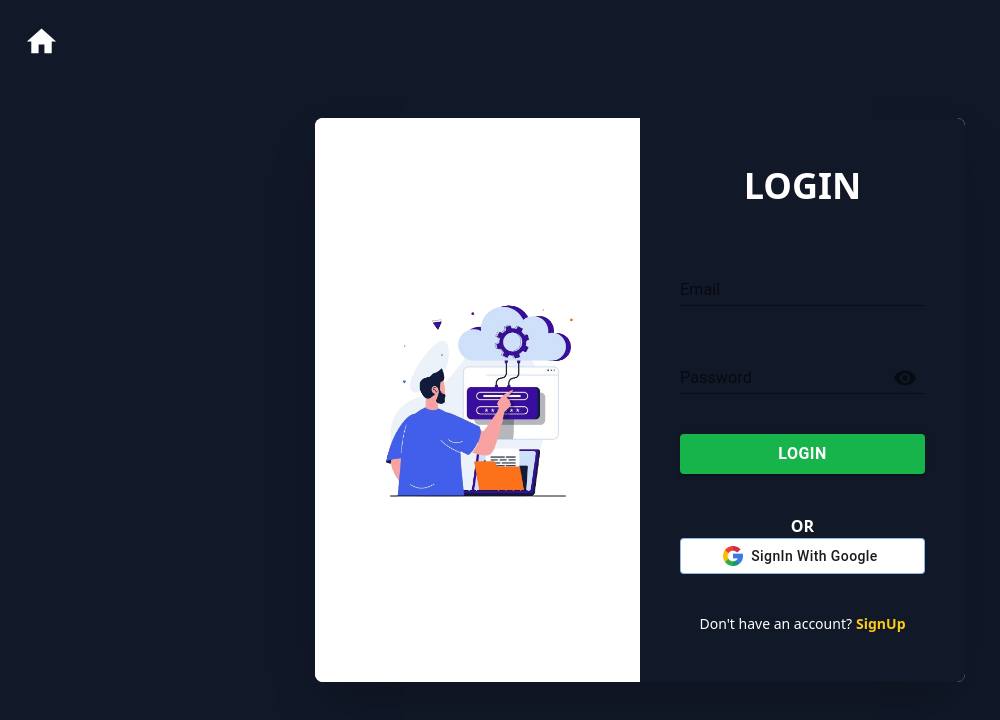
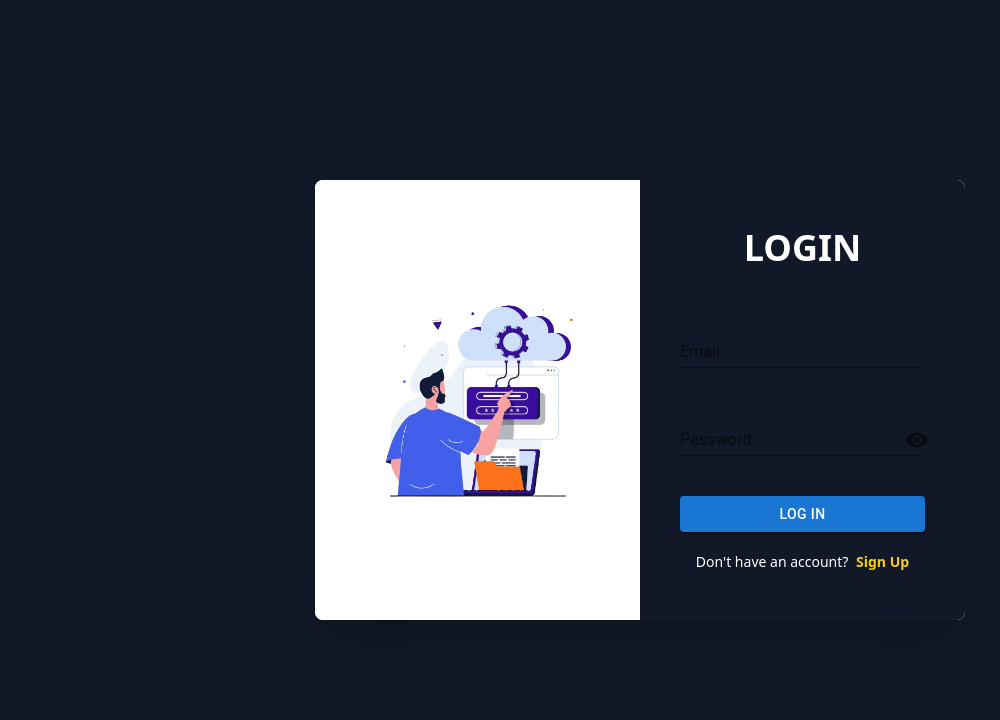
Before and after one commit to Madhavaraj7/WorkNet, a React (Vite) app in the folder Frontend/: page /login in a window 1280 px wide. Shown: the top 720 px of the page, without its empty margins (0-1000 px from the left). Built offline with nearby package versions, Linux system fonts and the light colour scheme.

Commit message:
validation okay

```diff
--- a/Frontend/package.json
+++ b/Frontend/package.json
@@ -12,17 +12,21 @@
   "dependencies": {
     "@emotion/react": "^11.13.0",
     "@emotion/styled": "^11.13.0",
+    "@hookform/resolvers": "^3.9.0",
     "@mui/icons-material": "^5.16.6",
     "@mui/material": "^5.16.6",
     "@mui/styled-engine-sc": "^6.0.0-alpha.18",
     "axios": "^1.7.3",
     "firebase": "^10.12.5",
+    "formik": "^2.4.6",
     "react": "^18.3.1",
     "react-dom": "^18.3.1",
+    "react-hook-form": "^7.52.2",
     "react-responsive-carousel": "^3.2.23",
     "react-router-dom": "^6.26.0",
     "react-toastify": "^10.0.5",
-    "styled-components": "^6.1.12"
+    "styled-components": "^6.1.12",
+    "yup": "^1.4.0"
   },
   "devDependencies": {
     "@types/react": "^18.3.3",
--- a/Frontend/src/pages/Auth.tsx
+++ b/Frontend/src/pages/Auth.tsx
@@ -2,7 +2,6 @@ import {
   Button,
   FormControl,
   IconButton,
-  Input,
   InputAdornment,
   InputLabel,
   TextField,
@@ -29,38 +28,68 @@ interface AuthProps {
 }
 
 interface User {
-  username: string;
+  username?: string;
   email: string;
   password: string;
-  profileImage: string | File;
+  profileImage?: string | File;
 }
 
 const Auth: React.FC<AuthProps> = ({ insideSignup, setAdminEmail }) => {
-  const { setIsAuthorized }: any = useContext(
-    tokenAuthenticationContext
-  );
+  const { setIsAuthorized }: any = useContext(tokenAuthenticationContext);
   const [open, setOpen] = useState(false);
   const navigate = useNavigate();
   const [user, setUser] = useState<User>({
-    username: "",
     email: "",
     password: "",
-    profileImage: "",
   });
   const [preview, setPreview] = useState<string>("");
 
+  const validateForm = (
+    email: string,
+    password: string,
+    username?: string,
+    profileImage?: string | File
+  ) => {
+    if (insideSignup) {
+      if (!username || !email || !password) {
+        toast.info("Please fill the form completely!");
+        return false;
+      }
+    } else {
+      if (!email || !password) {
+        toast.info("Please fill the form completely!");
+        return false;
+      }
+    }
+
+    if (/\s/.test(email) || /\s/.test(password) || (username && /\s/.test(username))) {
+      toast.info("Fields should not contain spaces!");
+      return false;
+    }
+
+    const emailPattern = /^[^\s@]+@[^\s@]+\.[^\s@]+$/;
+    if (!emailPattern.test(email)) {
+      toast.info("Please enter a valid email address!");
+      return false;
+    }
+
+    if (insideSignup && (!profileImage || (typeof profileImage === 'string' && profileImage === UserPlaceHolder))) {
+      toast.info("Please upload a profile picture!");
+      return false;
+    }
+
+    return true;
+  };
+
   const handleSignUp = async () => {
     const { username, email, password, profileImage } = user;
-    if (!username || !email || !password) {
-      toast.info("Please fill the form completely!!!");
-      return;
-    }
+    if (!validateForm(email, password, username, profileImage)) return;
 
     const reqBody = new FormData();
-    reqBody.append("username", username);
+    reqBody.append("username", username || "");
     reqBody.append("email", email);
     reqBody.append("password", password);
-    reqBody.append("profileImage", preview ? profileImage : UserPlaceHolder);
+    reqBody.append("profileImage", preview ? (profileImage as File) : UserPlaceHolder);
     const reqHeader = {
       "Content-Type": preview ? "multipart/form-data" : "application/json",
     };
@@ -78,12 +107,10 @@ const Auth: React.FC<AuthProps> = ({ insideSignup, setAdminEmail }) => {
       toast.error("An error occurred during signup. Please try again.");
     }
   };
+
   const handleLogin = async () => {
     const { email, password } = user;
-    if (!email || !password) {
-      toast.info("Please fill the form Completely!!!");
-      return;
-    }
+    if (!validateForm(email, password)) return;
 
     try {
       setOpen(true);
@@ -107,6 +134,7 @@ const Auth: React.FC<AuthProps> = ({ insideSignup, setAdminEmail }) => {
       toast.error("An error occurred during login. Please try again.");
     }
   };
+
   useEffect(() => {
     if (user.profileImage instanceof File) {
       setPreview(URL.createObjectURL(user.profileImage));
@@ -188,11 +216,11 @@ const Auth: React.FC<AuthProps> = ({ insideSignup, setAdminEmail }) => {
             )}
             {insideSignup && (
               <TextField
-                value={user.username}
+                value={user.username || ""}
                 onChange={(e) => setUser({ ...user, username: e.target.value })}
                 type="text"
                 className="w-full"
-                id="standard-basic"
+                id="username"
                 label="Username"
                 variant="standard"
                 InputLabelProps={{
@@ -208,7 +236,7 @@ const Auth: React.FC<AuthProps> = ({ insideSignup, setAdminEmail }) => {
               onChange={(e) => setUser({ ...user, email: e.target.value })}
               type="email"
               className="w-full"
-              id="standard-basic"
+              id="email"
               label="Email"
               variant="standard"
               InputLabelProps={{
@@ -218,106 +246,78 @@ const Auth: React.FC<AuthProps> = ({ insideSignup, setAdminEmail }) => {
                 className: "text-white",
               }}
             />
-            <FormControl sx={{ width: "100%" }} variant="standard">
-              <InputLabel
-                htmlFor="standard-adornment-password"
-                className="text-white"
-              >
-                Password
-              </InputLabel>
-              <Input
+            <TextField
+              value={user.password}
               onChange={(e) => setUser({ ...user, password: e.target.value })}
-                value={user.password}
-                id="standard-adornment-password"
               type={showPassword ? "text" : "password"}
-                endAdornment={
+              id="password"
+              label="Password"
+              variant="standard"
+              InputLabelProps={{
+                className: "text-white",
+              }}
+              InputProps={{
+                endAdornment: (
                   <InputAdornment position="end">
                     <IconButton
                       aria-label="toggle password visibility"
                       onClick={handleClickShowPassword}
                       onMouseDown={handleMouseDownPassword}
-                      className="text-white"
+                      edge="end"
                     >
                       {showPassword ? <VisibilityOff /> : <Visibility />}
                     </IconButton>
                   </InputAdornment>
-                }
-                className="text-white"
+                ),
+                className: "text-white",
+              }}
             />
-            </FormControl>
-            {insideSignup ? (
+            <div className="flex justify-center flex-col items-center space-y-5">
+              {insideSignup && (
                 <Button
                   onClick={handleSignUp}
-                style={{
-                  width: "100%",
-                  background: "rgb(22 180 74 / var(--tw-bg-opacity))",
-                  fontSize: "16px",
-                  fontWeight: "bold",
-                }}
-                className="bg-green-600"
+                  className="w-full bg-yellow-400 text-gray-900"
                   variant="contained"
                 >
-                SignUp
-              </Button>
-            ) : (
-              <Button
-                onClick={handleLogin}
-                style={{
-                  width: "100%",
-                  background: "rgb(22 180 74 / var(--tw-bg-opacity))",
-                  fontSize: "16px",
-                  fontWeight: "bold",
-                }}
-                className="bg-green-600"
-                variant="contained"
-              >
-                LogIn
+                  Sign Up
                 </Button>
               )}
               {!insideSignup && (
-              <div>
-                <p className="text-center font-bold text-white">OR</p>
                 <Button
-                  variant="outlined"
-                  className="w-full"
-                  style={{
-                    color: "#1c1b1b",
-                    background: "white",
-                    textTransform: "capitalize",
-                  }}
-                  startIcon={<img className="w-5 h-5" src={Google} alt="" />}
+                  onClick={handleLogin}
+                  className="w-full bg-yellow-400 text-gray-900"
+                  variant="contained"
                 >
-                  SignIn with Google
+                  Log In
                 </Button>
-              </div>
               )}
+              <div className="flex justify-center items-center">
                 {insideSignup ? (
-              <p className="text-center text-sm text-white">
-                Already have an account?
-                <Link to="/login">
-                  <span className="font-bold text-sm ml-1 text-yellow-400 cursor-pointer">
-                    Login
-                  </span>
+                  <p className="text-white text-sm">
+                    Already have an account?{" "}
+                    <Link
+                      to="/login"
+                      className="text-yellow-400 font-semibold ml-1"
+                    >
+                      Log In
                     </Link>
                   </p>
                 ) : (
-              <p className="text-center text-sm text-white">
-                Don't have an account?
-                <Link to="/signup">
-                  <span className="font-bold text-sm ml-1 text-yellow-400 cursor-pointer">
-                    SignUp
-                  </span>
+                  <p className="text-white text-sm">
+                    Don't have an account?{" "}
+                    <Link
+                      to="/signup"
+                      className="text-yellow-400 font-semibold ml-1"
+                    >
+                      Sign Up
                     </Link>
                   </p>
                 )}
               </div>
             </div>
           </div>
-      <Link to="/" className="fixed top-0 left-0 m-4">
-        <IconButton>
-          <HomeIcon fontSize="large" className="text-white" />
-        </IconButton>
-      </Link>
+        </div>
+      </div>
     </>
   );
 };
```
Also changed, not shown: 4 other files (tests, documents, lock files or other folders). Lines whose indentation alone changed are shown as unchanged.
